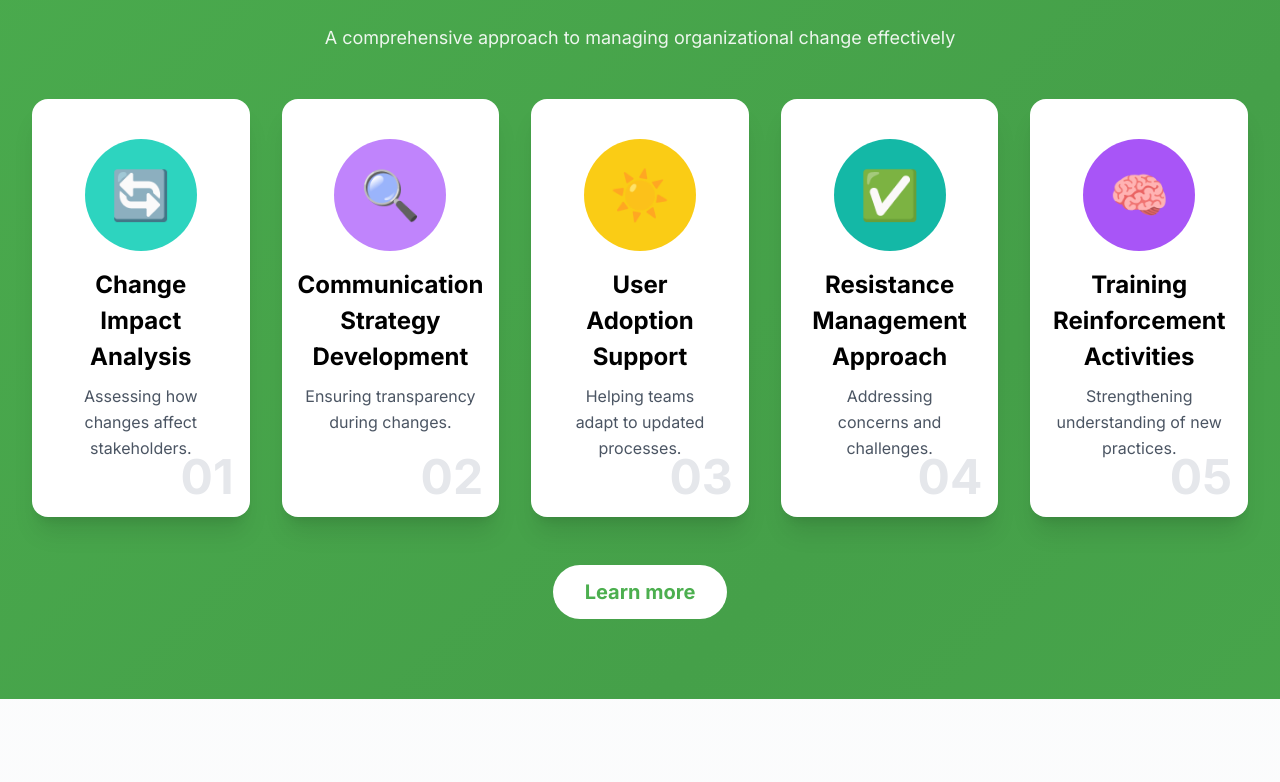
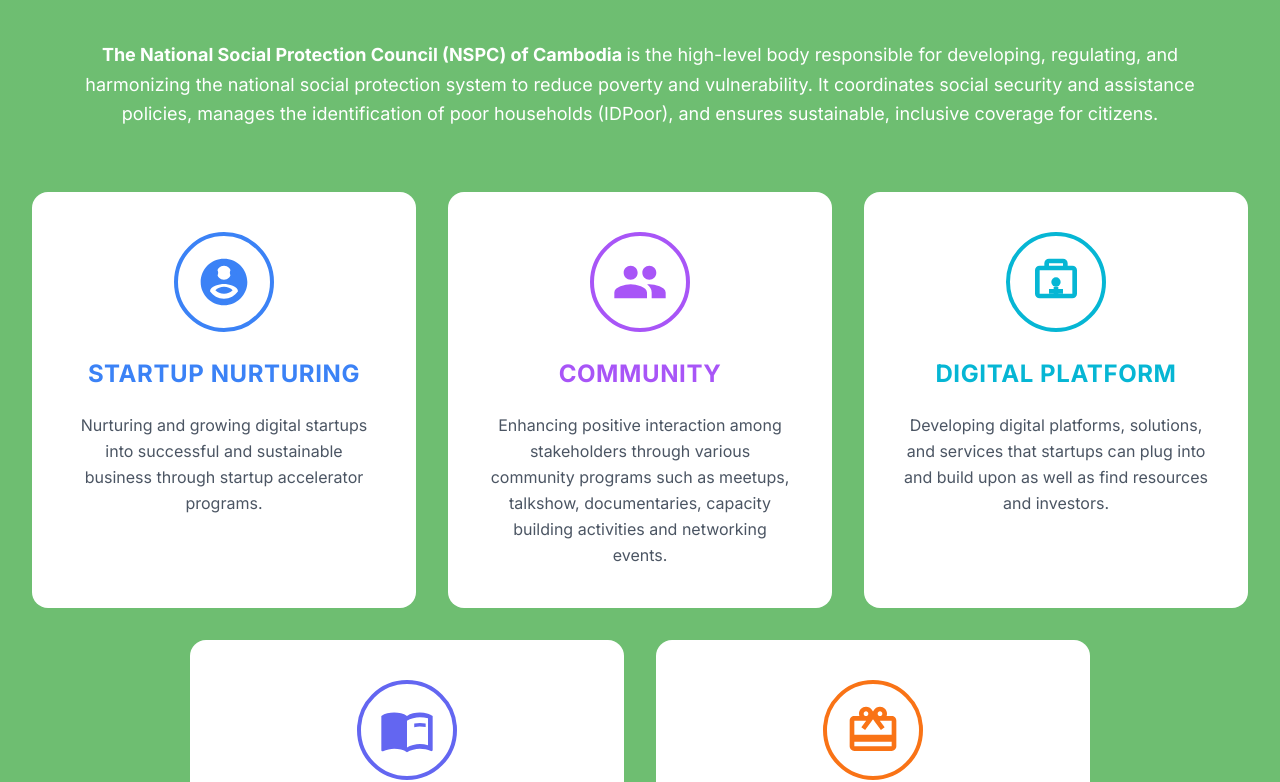
Before and after one commit to sereyvathna21/Content_Management_System, a Next.js app in the folder Frontend/: page /Landing_page/Home in a window 1280 px wide. Shown: the part 1562-2344 px from the top of the page. Built offline with nearby package versions, Linux system fonts and the light colour scheme.

Commit message:
Adjust fix bug

```diff
--- a/Frontend/app/components/ObjectivesSection.tsx
+++ b/Frontend/app/components/ObjectivesSection.tsx
@@ -1,7 +1,7 @@
 "use client";
 import { useEffect, useRef, useState } from "react";
 
-export default function ChangeManagementSection() {
+export default function ObjectivesSection() {
   const [isVisible, setIsVisible] = useState(false);
   const sectionRef = useRef<HTMLDivElement>(null);
 
@@ -22,117 +22,221 @@
     return () => observer.disconnect();
   }, []);
 
-  const phases = [
+  const objectives = [
     {
-      icon: "🔄",
-      number: "01",
-      title: "Change Impact Analysis",
-      description: "Assessing how changes affect stakeholders.",
-      color: "bg-teal-400",
+      title: "STARTUP NURTURING",
+      description:
+        "Nurturing and growing digital startups into successful and sustainable business through startup accelerator programs.",
+      color: {
+        icon: "fill-blue-500",
+        border: "border-blue-500",
+        title: "text-blue-500",
+        bg: "bg-white",
+      },
+      icon: (
+        <svg
+          viewBox="0 0 24 24"
+          xmlns="http://www.w3.org/2000/svg"
+          className="w-14 h-14 fill-blue-500"
+        >
+          <path d="M12 2C6.48 2 2 6.48 2 12s4.48 10 10 10 10-4.48 10-10S17.52 2 12 2zm0 3c1.66 0 3 1.34 3 3s-1.34 3-3 3-3-1.34-3-3 1.34-3 3-3zm0 14.2c-2.5 0-4.71-1.28-6-3.22.03-1.99 4-3.08 6-3.08 1.99 0 5.97 1.09 6 3.08-1.29 1.94-3.5 3.22-6 3.22z" />
+          <circle cx="8" cy="8" r="1.5" />
+          <circle cx="16" cy="8" r="1.5" />
+          <path d="M12 14c-1.5 0-2.8.6-3.7 1.5.9.9 2.2 1.5 3.7 1.5s2.8-.6 3.7-1.5c-.9-.9-2.2-1.5-3.7-1.5z" />
+        </svg>
+      ),
     },
     {
-      icon: "🔍",
-      number: "02",
-      title: "Communication Strategy Development",
-      description: "Ensuring transparency during changes.",
-      color: "bg-purple-400",
+      title: "COMMUNITY",
+      description:
+        "Enhancing positive interaction among stakeholders through various community programs such as meetups, talkshow, documentaries, capacity building activities and networking events.",
+      color: {
+        icon: "fill-purple-500",
+        border: "border-purple-500",
+        title: "text-purple-500",
+        bg: "bg-white",
+      },
+      icon: (
+        <svg
+          viewBox="0 0 24 24"
+          xmlns="http://www.w3.org/2000/svg"
+          className="w-14 h-14 fill-purple-500"
+        >
+          <path d="M16 11c1.66 0 2.99-1.34 2.99-3S17.66 5 16 5c-1.66 0-3 1.34-3 3s1.34 3 3 3zm-8 0c1.66 0 2.99-1.34 2.99-3S9.66 5 8 5C6.34 5 5 6.34 5 8s1.34 3 3 3zm0 2c-2.33 0-7 1.17-7 3.5V19h14v-2.5c0-2.33-4.67-3.5-7-3.5zm8 0c-.29 0-.62.02-.97.05 1.16.84 1.97 1.97 1.97 3.45V19h6v-2.5c0-2.33-4.67-3.5-7-3.5z" />
+        </svg>
+      ),
     },
     {
-      icon: "☀️",
-      number: "03",
-      title: "User Adoption Support",
-      description: "Helping teams adapt to updated processes.",
-      color: "bg-yellow-400",
+      title: "DIGITAL PLATFORM",
+      description:
+        "Developing digital platforms, solutions, and services that startups can plug into and build upon as well as find resources and investors.",
+      color: {
+        icon: "stroke-cyan-500 fill-cyan-500",
+        border: "border-cyan-500",
+        title: "text-cyan-500",
+        bg: "bg-white",
+      },
+      icon: (
+        <svg
+          viewBox="0 0 24 24"
+          xmlns="http://www.w3.org/2000/svg"
+          className="w-14 h-14"
+        >
+          <rect
+            x="4"
+            y="6"
+            width="16"
+            height="12"
+            rx="1"
+            fill="none"
+            className="stroke-cyan-500"
+            strokeWidth="2"
+          />
+          <path
+            d="M8 6V4c0-.55.45-1 1-1h6c.55 0 1 .45 1 1v2"
+            fill="none"
+            className="stroke-cyan-500"
+            strokeWidth="2"
+          />
+          <circle cx="12" cy="12" r="2" className="fill-cyan-500" />
+          <path
+            d="M12 14v4m-3-2h6"
+            className="stroke-cyan-500"
+            strokeWidth="2"
+          />
+        </svg>
+      ),
     },
     {
-      icon: "✅",
-      number: "04",
-      title: "Resistance Management Approach",
-      description: "Addressing concerns and challenges.",
-      color: "bg-teal-500",
+      title: "RESEARCH",
+      description:
+        "Conducting research to gather trusted, accurate data and information that startups and stakeholders can use as resources.",
+      color: {
+        icon: "fill-indigo-500",
+        border: "border-indigo-500",
+        title: "text-indigo-500",
+        bg: "bg-white",
+      },
+      icon: (
+        <svg
+          viewBox="0 0 24 24"
+          xmlns="http://www.w3.org/2000/svg"
+          className="w-14 h-14 fill-indigo-500"
+        >
+          <path d="M21 5c-1.11-.35-2.33-.5-3.5-.5-1.95 0-4.05.4-5.5 1.5-1.45-1.1-3.55-1.5-5.5-1.5S2.45 4.9 1 6v14.65c0 .25.25.5.5.5.1 0 .15-.05.25-.05C3.1 20.45 5.05 20 6.5 20c1.95 0 4.05.4 5.5 1.5 1.35-.85 3.8-1.5 5.5-1.5 1.65 0 3.35.3 4.75 1.05.1.05.15.05.25.05.25 0 .5-.25.5-.5V6c-.6-.45-1.25-.75-2-1zm0 13.5c-1.1-.35-2.3-.5-3.5-.5-1.7 0-4.15.65-5.5 1.5V8c1.35-.85 3.8-1.5 5.5-1.5 1.2 0 2.4.15 3.5.5v11.5z" />
+          <path d="M17.5 10.5c.88 0 1.73.09 2.5.26V9.24c-.79-.15-1.64-.24-2.5-.24-.69 0-1.52.08-2.4.23v1.57c.85-.1 1.61-.3 2.4-.3z" />
+        </svg>
+      ),
     },
     {
-      icon: "🧠",
-      number: "05",
-      title: "Training Reinforcement Activities",
-      description: "Strengthening understanding of new practices.",
-      color: "bg-purple-500",
+      title: "ENTERPRISES GO DIGITAL",
+      description:
+        "Aiming to strengthen enterprises' digital capabilities through digital adoption and enable them to become active agents in the digital economy and business.",
+      color: {
+        icon: "fill-orange-500",
+        border: "border-orange-500",
+        title: "text-orange-500",
+        bg: "bg-white",
+      },
+      icon: (
+        <svg
+          viewBox="0 0 24 24"
+          xmlns="http://www.w3.org/2000/svg"
+          className="w-14 h-14 fill-orange-500"
+        >
+          <path d="M20 6h-2.18c.11-.31.18-.65.18-1 0-1.66-1.34-3-3-3-1.05 0-1.96.54-2.5 1.35l-.5.67-.5-.68C10.96 2.54 10.05 2 9 2 7.34 2 6 3.34 6 5c0 .35.07.69.18 1H4c-1.11 0-1.99.89-1.99 2L2 19c0 1.11.89 2 2 2h16c1.11 0 2-.89 2-2V8c0-1.11-.89-2-2-2zm-5-2c.55 0 1 .45 1 1s-.45 1-1 1-1-.45-1-1 .45-1 1-1zM9 4c.55 0 1 .45 1 1s-.45 1-1 1-1-.45-1-1 .45-1 1-1zm11 15H4v-2h16v2zm0-5H4V8h5.08L7 10.83 8.62 12 11 8.76l1-1.36 1 1.36L15.38 12 17 10.83 14.92 8H20v6z" />
+        </svg>
+      ),
     },
   ];
 
   return (
     <div
       ref={sectionRef}
-      className={`relative py-20 transition-all duration-1000 overflow-hidden ${
-        isVisible ? "opacity-100 translate-y-0" : "opacity-0 translate-y-10"
-      }`}
-      style={{
-        background:
-          "linear-gradient(135deg, #4CAF4F 0%, #45a049 50%, #4CAF4F 100%)",
-        backgroundSize: "200% 200%",
-        animation: "gradientShift 8s ease infinite",
-      }}
+      className="py-12 sm:py-16 md:py-20 px-4 sm:px-6 lg:px-8 bg-primary/80"
     >
-      <style jsx>{`
-        @keyframes gradientShift {
-          0% {
-            background-position: 0% 50%;
-          }
-          50% {
-            background-position: 100% 50%;
-          }
-          100% {
-            background-position: 0% 50%;
-          }
-        }
-      `}</style>
-      <div className="max-w-7xl mx-auto px-4 sm:px-6 lg:px-8">
-        <h2 className="text-fluid-5xl font-bold text-white text-center mb-3 sm:mb-4">
-          Change Management Process
-        </h2>
-        <p className="text-white/90 text-center text-fluid-base mb-8 sm:mb-10 md:mb-12 max-w-3xl mx-auto px-4">
-          A comprehensive approach to managing organizational change effectively
+      <div className="max-w-[1400px] mx-auto">
+        <h1
+          className={`text-center text-white text-fluid-5xl font-bold mb-6 sm:mb-8 transition-all duration-1000 ${
+            isVisible
+              ? "opacity-100 translate-y-0"
+              : "opacity-0 -translate-y-10"
+          }`}
+        >
+          What We Do?
+        </h1>
+
+        <p
+          className={`text-center text-white text-fluid-base leading-relaxed mb-12 sm:mb-16 max-w-[1200px] mx-auto px-4 transition-all duration-1000 delay-150 ${
+            isVisible
+              ? "opacity-100 translate-y-0"
+              : "opacity-0 -translate-y-10"
+          }`}
+        >
+          <span className="font-bold ">
+            The National Social Protection Council (NSPC) of Cambodia{" "}
+          </span>
+          is the high-level body responsible for developing, regulating, and
+          harmonizing the national social protection system to reduce poverty
+          and vulnerability. It coordinates social security and assistance
+          policies, manages the identification of poor households (IDPoor), and
+          ensures sustainable, inclusive coverage for citizens.
         </p>
 
-        <div className="grid grid-cols-1 sm:grid-cols-2 lg:grid-cols-3 xl:grid-cols-5 gap-4 sm:gap-6 md:gap-8">
-          {phases.map((phase, index) => (
-            <article
+        {/* Top 3 cards */}
+        <div className="grid grid-cols-1 md:grid-cols-2 lg:grid-cols-3 gap-6 sm:gap-8 mb-6 sm:mb-8">
+          {objectives.slice(0, 3).map((objective, index) => (
+            <div
               key={index}
-              className={`bg-white p-6 sm:p-8 md:p-10 rounded-2xl shadow-xl h-full flex flex-col justify-between hover:shadow-2xl transition-all duration-500 hover:-translate-y-2 sm:hover:-translate-y-3 hover:scale-105 group relative overflow-hidden ${
+              className={`rounded-2xl p-6 sm:p-8 md:p-10 text-center transition-all duration-500 hover:-translate-y-2 hover:shadow-xl group ${objective.color.bg} ${
                 isVisible
                   ? "opacity-100 translate-y-0"
                   : "opacity-0 translate-y-10"
-              }`}
-              style={{
-                transitionDelay: isVisible ? `${index * 100}ms` : "0ms",
-              }}
+              } ${index === 0 ? "delay-150" : index === 1 ? "delay-300" : "delay-[450ms]"}`}
             >
-              <div className="flex flex-col items-center text-center gap-3 sm:gap-4">
-                <div
-                  className={`${phase.color} w-20 h-20 sm:w-24 sm:h-24 md:w-28 md:h-28 rounded-full flex items-center justify-center text-3xl sm:text-4xl md:text-5xl group-hover:scale-110 group-hover:rotate-6 transition-transform duration-300`}
-                >
-                  {phase.icon}
-                </div>
-                <div>
-                  <h3 className="font-bold text-fluid-xl mb-2">
-                    {phase.title}
-                  </h3>
-                  <p className="text-fluid-sm text-gray-600 leading-relaxed mb-4">
-                    {phase.description}
-                  </p>
-                  <span className="text-3xl sm:text-4xl md:text-5xl font-bold text-gray-200 absolute bottom-3 right-3 sm:bottom-4 sm:right-4">
-                    {phase.number}
-                  </span>
-                </div>
+              <div
+                className={`w-20 h-20 sm:w-24 sm:h-24 md:w-[100px] md:h-[100px] mx-auto mb-5 sm:mb-6 border-3 sm:border-4 ${objective.color.border} rounded-full flex items-center justify-center bg-white transition-transform duration-300 group-hover:scale-110 group-hover:rotate-6`}
+              >
+                {objective.icon}
               </div>
-            </article>
+              <h2
+                className={`${objective.color.title} text-fluid-xl font-bold mb-4 sm:mb-5 tracking-wide`}
+              >
+                {objective.title}
+              </h2>
+              <p className="text-gray-600 text-fluid-sm leading-relaxed">
+                {objective.description}
+              </p>
+            </div>
           ))}
         </div>
 
-        <div className="mt-8 sm:mt-10 md:mt-12 flex justify-center">
-          <button className="bg-white text-primary px-6 sm:px-8 py-2.5 sm:py-3 rounded-full font-bold text-fluid-lg hover:shadow-xl hover:scale-105 transition-all duration-300 hover:bg-gray-50">
-            Learn more
-          </button>
+        {/* Bottom 2 cards */}
+        <div className="grid grid-cols-1 md:grid-cols-2 gap-6 sm:gap-8 max-w-[900px] mx-auto">
+          {objectives.slice(3, 5).map((objective, index) => (
+            <div
+              key={index}
+              className={`rounded-2xl p-6 sm:p-8 md:p-10 text-center transition-all duration-500 hover:-translate-y-2 hover:shadow-xl group ${objective.color.bg} ${
+                isVisible
+                  ? "opacity-100 translate-y-0"
+                  : "opacity-0 translate-y-10"
+              } ${index === 0 ? "delay-[600ms]" : "delay-[750ms]"}`}
+            >
+              <div
+                className={`w-20 h-20 sm:w-24 sm:h-24 md:w-[100px] md:h-[100px] mx-auto mb-5 sm:mb-6 border-3 sm:border-4 ${objective.color.border} rounded-full flex items-center justify-center bg-white transition-transform duration-300 group-hover:scale-110 group-hover:rotate-6`}
+              >
+                {objective.icon}
+              </div>
+              <h2
+                className={`${objective.color.title} text-fluid-xl font-bold mb-4 sm:mb-5 tracking-wide`}
+              >
+                {objective.title}
+              </h2>
+              <p className="text-gray-600 text-fluid-sm leading-relaxed">
+                {objective.description}
+              </p>
+            </div>
+          ))}
         </div>
       </div>
     </div>
```
Also changed, not shown: Frontend/app/Landing_page/Contact/page.tsx (+29 -17 lines).
